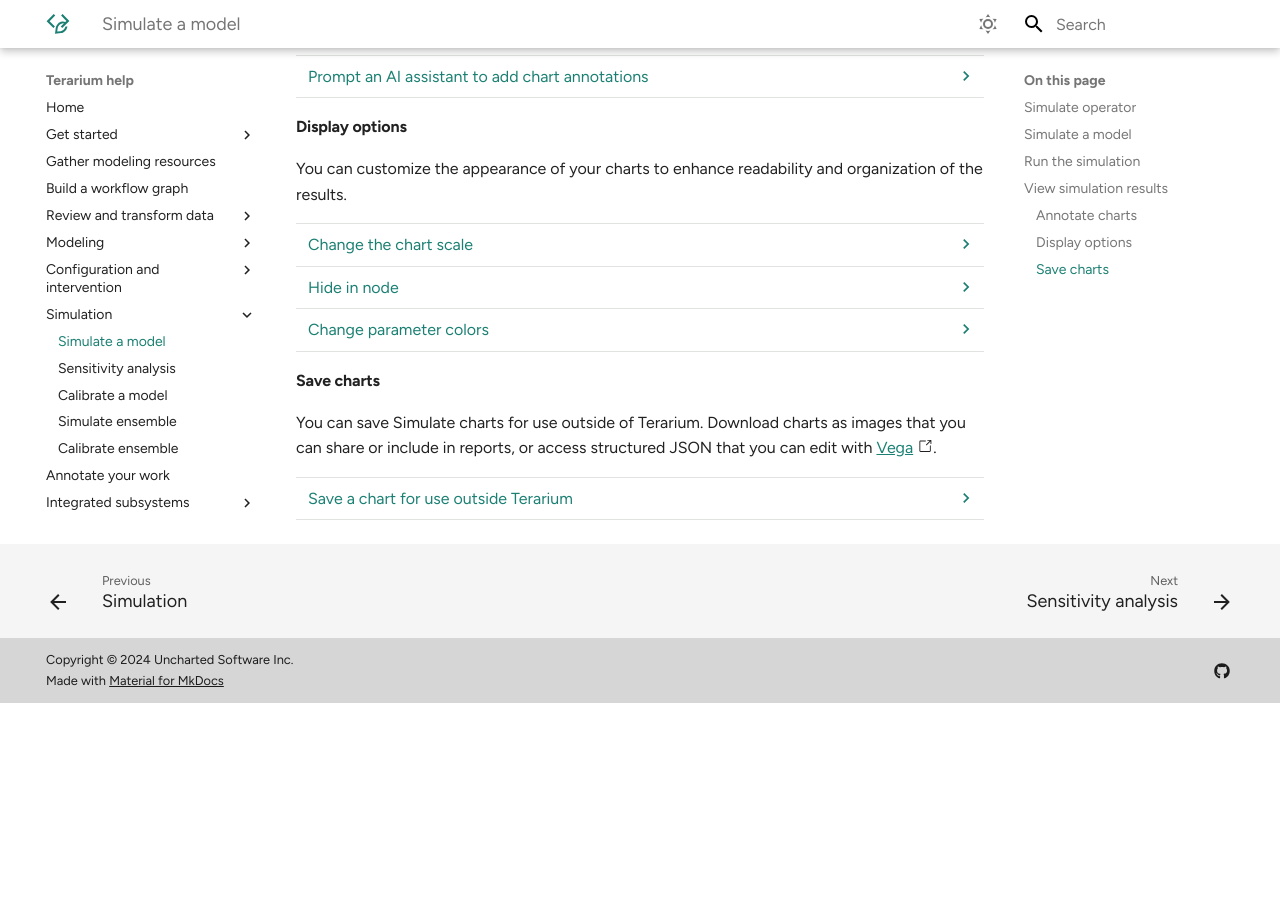
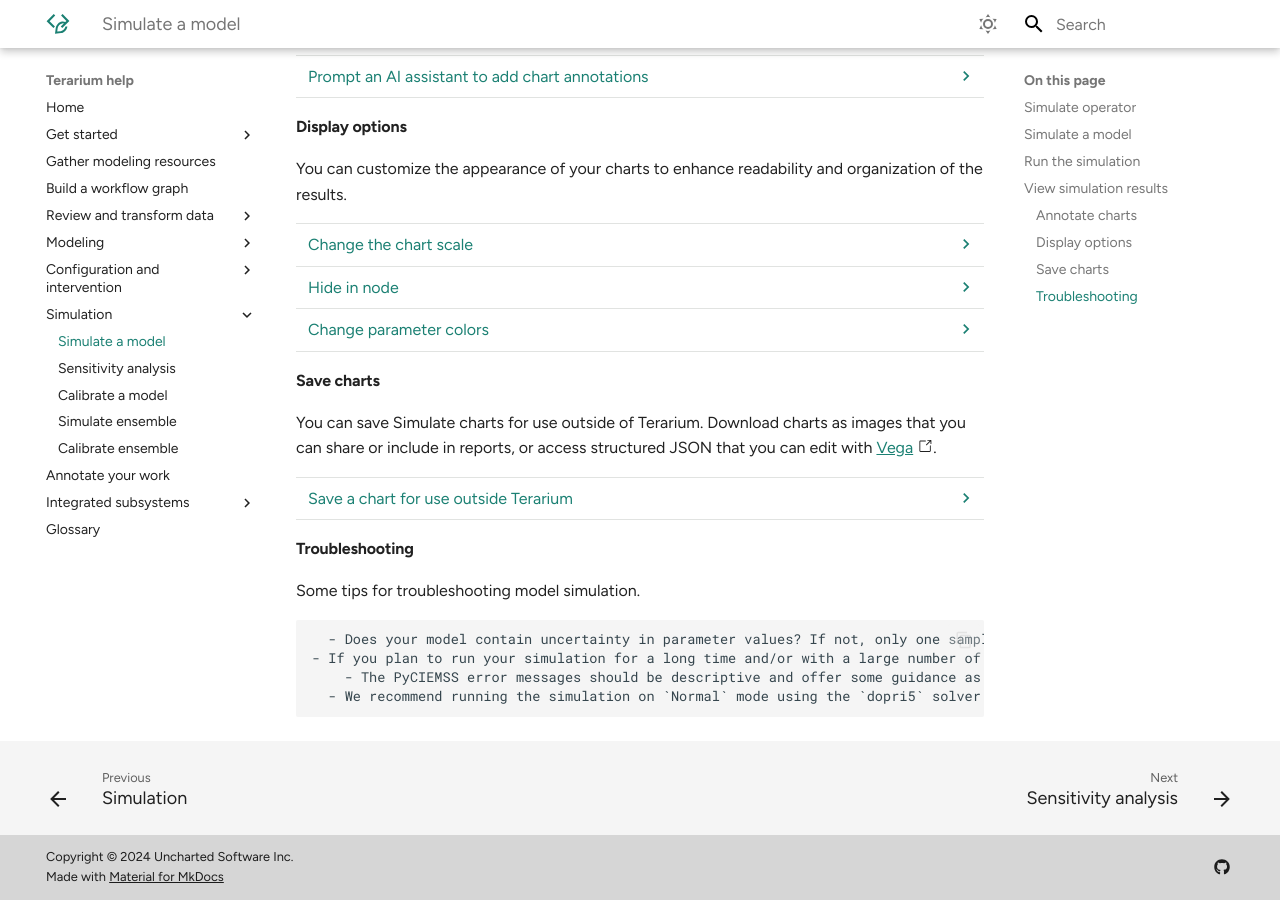
Before and after one commit to DARPA-ASKEM/terarium-docs, an MkDocs documentation site: the page built from docs/simulation/simulate-model.md, in a window 1280 px wide and 900 px high, scrolled down 3998 px. Built offline with MkDocs 1.6.1 and Material for MkDocs 9.7.7, drawn with Linux system fonts in a browser that asks for light colours; plug-ins that fetch from the network failed and are left out; before the commit the page ends 4701 px from its top, so only the background shows below that.

Commit message:
Update simulate-model.md
Adding troubleshooting advice to simulate-model

```diff
--- a/docs/simulation/simulate-model.md
+++ b/docs/simulation/simulate-model.md
@@ -221,3 +221,12 @@
         - View source (Vega-Lite JSON)
         - View compiled Vega (JSON)
         - Open in [Vega Editor](https://vega.github.io/editor/#/) :octicons-link-external-24:{ alt="External link" title="External link" }
+
+#### Troubleshooting
+
+Some tips for troubleshooting model simulation.
+
+	  - Does your model contain uncertainty in parameter values? If not, only one sample is needed (the default number of samples is set to 100).
+    - If you plan to run your simulation for a long time and/or with a large number of samples (for example, `End time` or `Number of samples` > 100), we recommend setting these inputs to a lower value (like 10 or 20) and trying a test run to check for errors.
+		- The PyCIEMSS error messages should be descriptive and offer some guidance as to how to proceed. However, the error messages from `Pyro` or `torchdiffeq` may be less clear. Some common errors you might encounter reference Cholesky factorization (with the message, "The factorization could not be completed because the input is not positive-definite"), and `AssertionError` is thrown with the message, "underflow in dt 0.0". These errors indicate an issue with the model, and generally arise when a model state is blowing up to infinity, or rapidly decreasing to negative infinity. Should you encounter these errors, go back and check your model equations and configuration. Make sure the flow between compartments is correct, and then try adjusting your parameter values or initial conditions (are they too big?).
+	  - We recommend running the simulation on `Normal` mode using the `dopri5` solver method.
```
